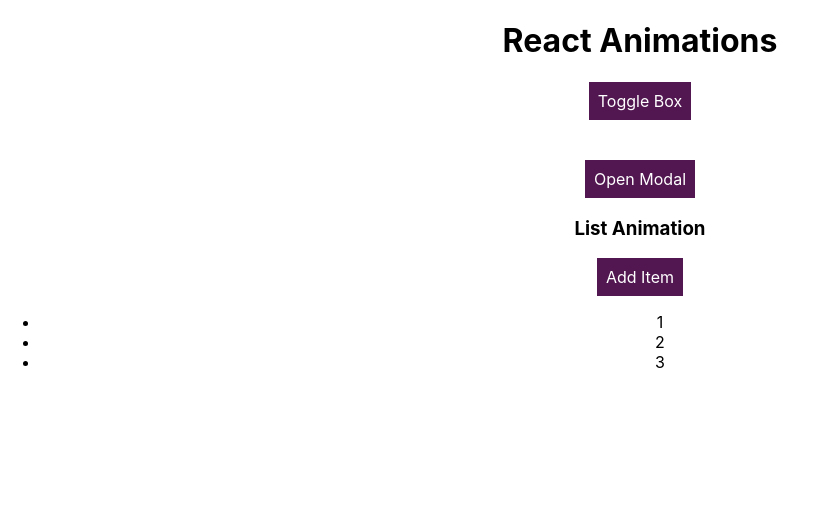
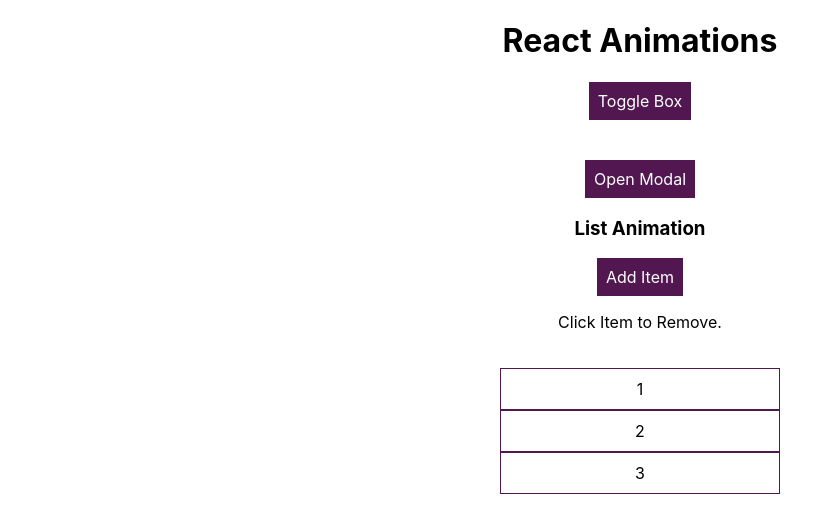
Before and after one commit to aliens9889/react-animation, a React (Create React App) app: page / in a window 1280 px wide. Shown: the top 518 px of the page, without its empty margins (0-820 px from the left). Built offline with nearby package versions, Linux system fonts and the light colour scheme.

Commit message:
Adding Transition dependency to List component

```diff
--- a/src/components/List/List.js
+++ b/src/components/List/List.js
@@ -1,4 +1,6 @@
 import React, { Component } from 'react';
+import TransitionGroup from 'react-transition-group/TransitionGroup';
+import CSSTransition from 'react-transition-group/CSSTransition';
 
 import './List.css';
 
@@ -26,20 +28,27 @@ class List extends Component {
 
   render () {
 
-    const items = this.state.items.map((item, index) => (
-      <li
-        key={index}
-        onClick={() => this.removeItemHandler(index)}>
-          {item}
-      </li>
-    ))
+    const listItems = this.state.items.map((item, index) => (
+      <CSSTransition key={index} classNames="fade" timeout={300}>
+        <li
+          onClick={() => this.removeItemHandler(index)}
+          className="ListItem">
+            {item}
+        </li>
+      </CSSTransition>
+
+    ));
 
     return (
       <div>
         <button className="Button" onClick={this.addItemHandler}>Add Item</button>
-        <ul>
-          {items}
-        </ul>
+        <p>Click Item to Remove.</p>
+        <br/>
+        <TransitionGroup
+          component="ul"
+          className="List">
+            {listItems}
+        </TransitionGroup>
       </div>
     );
   }
```
